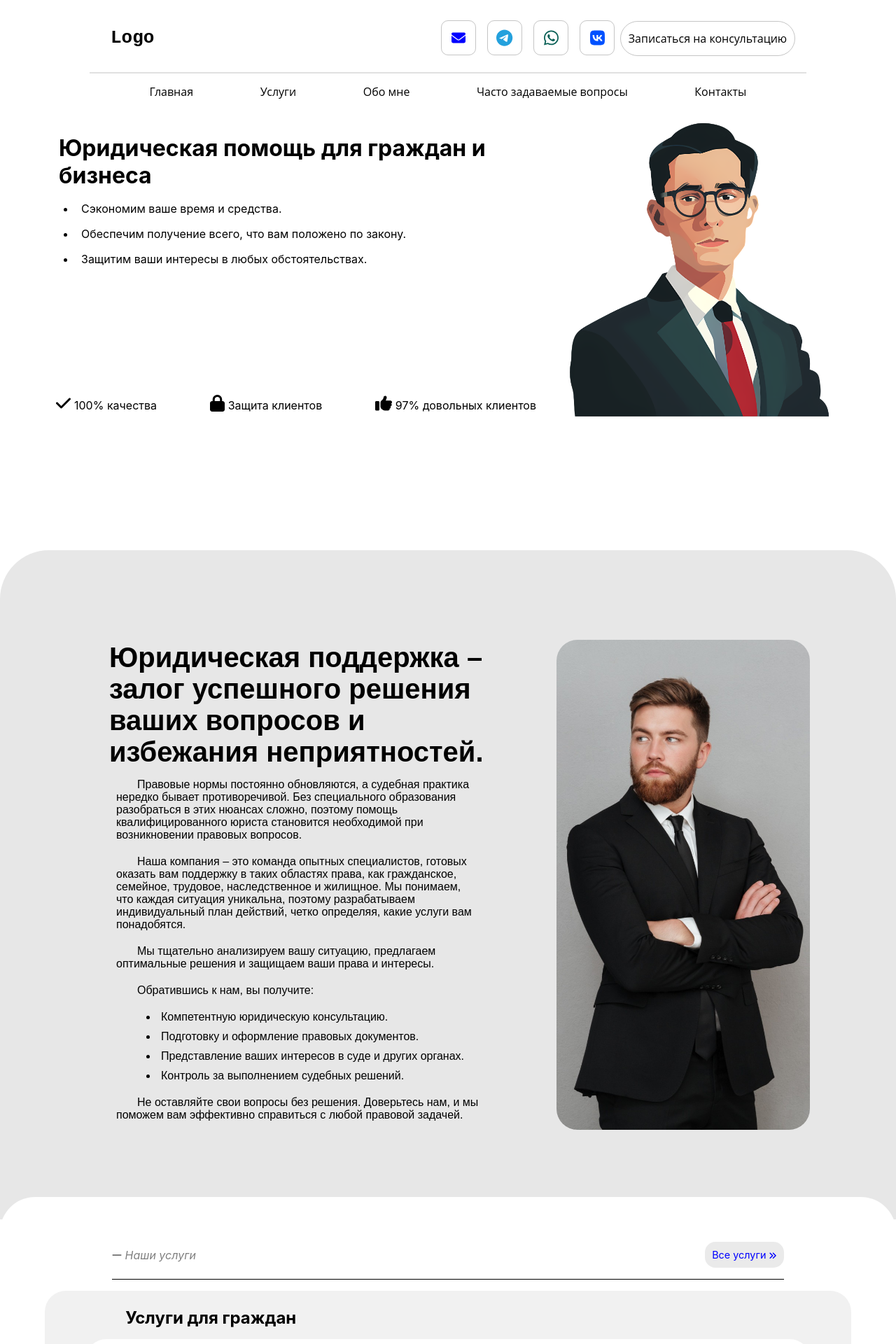
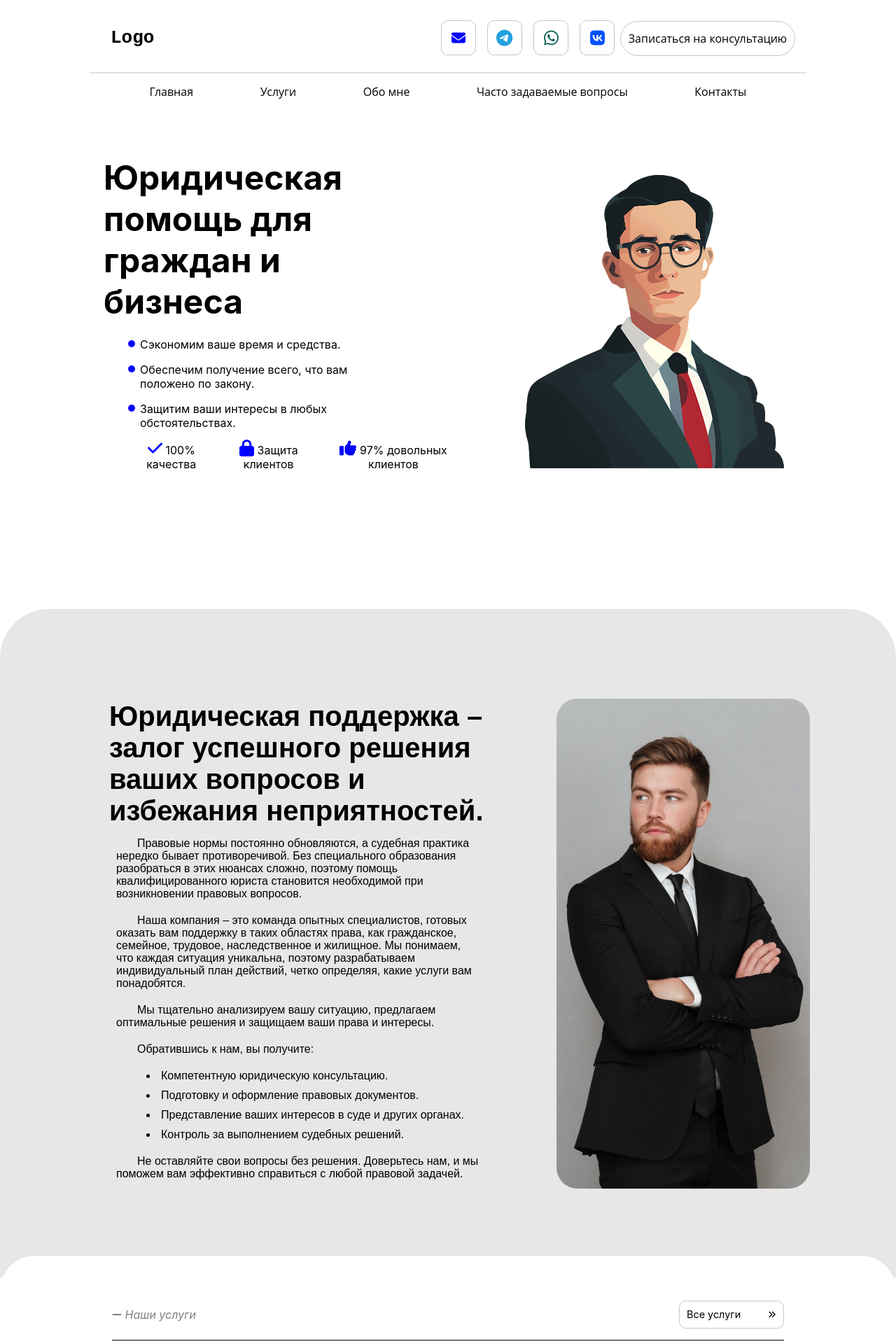
Before and after one commit to IIIWinterIII/lawyer-portfolio, a React (Create React App) app: page /#/ in a window 1280 px wide. Shown: the top 1920 px of the page at 70% size. Built offline with nearby package versions, Linux system fonts and the light colour scheme.

Commit message:
animation for text in home

```diff
--- a/src/pages/Home.jsx
+++ b/src/pages/Home.jsx
@@ -1,4 +1,4 @@
-import React from "react";
+import React, { useEffect } from "react";
 import { Link } from "react-router-dom";
 import "../styles/pages/Home.scss";
 import { FontAwesomeIcon } from "@fortawesome/react-fontawesome";
@@ -13,6 +13,29 @@ import ContactForm from "../components/ContactForm";
 import ServicesBox from "../components/ServicesBox";
 
 function Home() {
+  useEffect(() => {
+    const elements = document.querySelectorAll(".scroll-element");
+
+    const observer = new IntersectionObserver((entries, observer) => {
+      entries.forEach((entry) => {
+        if (entry.isIntersecting) {
+          entry.target.classList.add("visible");
+          entry.target.classList.remove("hidden");
+          observer.unobserve(entry.target);
+        } else {
+          entry.target.classList.add("hidden");
+          entry.target.classList.remove("visible");
+        }
+      });
+    }, { threshold: 0.1 });
+
+    elements.forEach((el) => observer.observe(el));
+
+    return () => {
+      elements.forEach((el) => observer.unobserve(el));
+    };
+  }, []);
+
   return (
     <section className="home-container">
       <div className="hero">
@@ -56,28 +79,28 @@ function Home() {
       {/* text recomendation */}
       <div className="info-with-image">
         <div className="text-block">
-          <h1>
+          <h1 className="hidden scroll-element">
             Юридическая поддержка – залог успешного решения ваших вопросов и
             избежания неприятностей.
           </h1>
-          <p>
+          <p className="hidden scroll-element">
             Правовые нормы постоянно обновляются, а судебная практика нередко
             бывает противоречивой. Без специального образования разобраться в
             этих нюансах сложно, поэтому помощь квалифицированного юриста
             становится необходимой при возникновении правовых вопросов.
           </p>
-          <p>
+          <p className="hidden scroll-element">
             Наша компания – это команда опытных специалистов, готовых оказать
             вам поддержку в таких областях права, как гражданское, семейное,
             трудовое, наследственное и жилищное. Мы понимаем, что каждая
             ситуация уникальна, поэтому разрабатываем индивидуальный план
             действий, четко определяя, какие услуги вам понадобятся.
           </p>
-          <p>
+          <p className="hidden scroll-element">
             Мы тщательно анализируем вашу ситуацию, предлагаем оптимальные
             решения и защищаем ваши права и интересы.
           </p>
-          <section>
+          <section className="hidden scroll-element">
             <p>Обратившись к нам, вы получите:</p>
             <ul>
               <li>Компетентную юридическую консультацию.</li>
@@ -86,7 +109,7 @@ function Home() {
               <li>Контроль за выполнением судебных решений.</li>
             </ul>
           </section>
-          <p>
+          <p className="hidden scroll-element">
             Не оставляйте свои вопросы без решения. Доверьтесь нам, и мы поможем
             вам эффективно справиться с любой правовой задачей.
           </p>
@@ -108,11 +131,13 @@ function Home() {
             услуги
           </p>
           <Link to="/services" className="a-more-ser">
-            Все услуги{" "}
-            <FontAwesomeIcon
-              icon={faAngleDoubleRight}
-              className="arrows-icon"
-            />
+            <span>
+              Все услуги{" "}
+              <FontAwesomeIcon
+                icon={faAngleDoubleRight}
+                className="arrows-icon"
+              />
+            </span>
           </Link>
         </div>
         <ServicesBox />
--- a/src/styles/components/Header.scss
+++ b/src/styles/components/Header.scss
@@ -1,6 +1,6 @@
-* {
-  // border: 1px solid greenyellow;
-}
+// * {
+//   border: 1px solid greenyellow;
+// }
 
 @mixin flex-column-center {
   display: flex;
@@ -186,7 +186,7 @@ header {
 
         li {
           position: relative;
-          padding: 5px 10px;
+          padding: 5px 0;
           border-radius: 5px;
           transition: background-color 0.3s ease;
 
@@ -198,6 +198,7 @@ header {
             text-decoration: none;
             color: black;
             font-family: "Open Sans", Sans-serif;
+            padding: 5px 10px;
 
             span {
               display: inline-block;
--- a/src/styles/pages/Home.scss
+++ b/src/styles/pages/Home.scss
@@ -16,47 +16,62 @@
 
 .home-container {
   width: 100%;
-
   display: flex;
   flex-direction: column;
   align-items: center;
 
   // hero
   .hero {
-    width: 90%;
+    width: 80%;
     display: flex;
     justify-content: center;
     padding: 10em 0 15em;
     z-index: 1;
     position: relative;
     color: black;
+    margin-top: 4em;
 
     .hero-content {
       display: flex;
       flex-direction: column;
       justify-content: space-between;
+      .hero-text-seсtion {
+        width: 80%;
 
-      .hero-text-seсtion {
         padding-left: 20px;
       }
 
       .hero-title {
-        font-size: 2em;
-        margin: 1em 0 0.3em;
+        font-size: 3em;
+        margin: 0 0 0.3em;
       }
 
-      ul li {
-        padding: 0.5em;
-        margin: 0 1.5em;
+      ul {
+        list-style: none;
+        padding-left: 20px;
+
+        li {
+          padding: 0.5em 1em;
+          margin: 0 1em;
+          position: relative;
+        }
+
+        li::before {
+          content: "•";
+          position: absolute;
+          top: -5px;
+          left: -5px;
+          color: blue;
+          font-size: 2em;
+        }
       }
 
       .stats {
         display: flex;
         justify-content: space-between;
         border: 1px solid white;
-        padding: 5px 15px;
+        padding: 5px 50px;
         margin-bottom: 15px;
-        border-radius: 3px;
 
         .stats-item {
           text-align: center;
@@ -66,6 +81,7 @@
         .stats-icon {
           font-size: 1.5em;
           padding-right: 5px;
+          color: blue;
         }
       }
     }
@@ -76,6 +92,18 @@
 
     .img-block .hero-img {
       height: 450px;
+    }
+
+    opacity: 0;
+    transform: translateY(20px);
+    animation: fadeIn 1s ease forwards;
+  }
+
+  /* Анимация появления */
+  @keyframes fadeIn {
+    to {
+      opacity: 1;
+      transform: translateY(0);
     }
   }
 
@@ -105,12 +133,29 @@
       }
 
       .a-more-ser {
+        width: 150px;
+        height: 40px;
         text-decoration: none;
-        background-color: rgba(128, 128, 128, 0.164);
+        border: 1px solid rgba(128, 128, 128, 0.438);
+        border-radius: 10px;
+        color: black;
+        font-size: 0.9em;
+        transition: color 0.3s ease, background-color 0.3s ease;
         padding: 10px;
-        border-radius: 15px;
-        color: blue;
-        font-size: 0.9em;
+
+        &:hover {
+          border-color: blue;
+          color: blue;
+
+          span {
+            transform: translateY(-5px);
+          }
+        }
+
+        span {
+          @include center-flex-space-between;
+          transition: transform 0.3s ease;
+        }
 
         /* icon arrow */
         .arrows-icon {
@@ -143,12 +188,18 @@
         padding-bottom: 5px;
         font-size: 2.5em;
         font-family: "Gilroy", Arial, sans-serif;
+        transition: opacity 1s ease, transform 0.8s ease;
       }
 
       p {
         padding: 10px;
         text-indent: 30px;
         font-family: "Gilroy", Arial, sans-serif;
+        transition: opacity 1s ease, transform 0.8s ease;
+      }
+
+      section {
+        transition: opacity 0.8s ease, transform 0.8s ease;
       }
 
       ul {
@@ -175,4 +226,15 @@
       }
     }
   }
+
+  .hidden {
+    opacity: 0; /* Элемент невидим */
+    transform: translateY(100px); /* Сдвинут вниз */
+    transition: opacity 0.8s ease-out, transform 0.8s ease-out;
+  }
+
+  .visible {
+    opacity: 1; /* Элемент видим */
+    transform: translateY(0); /* На месте */
+  }
 }
```
